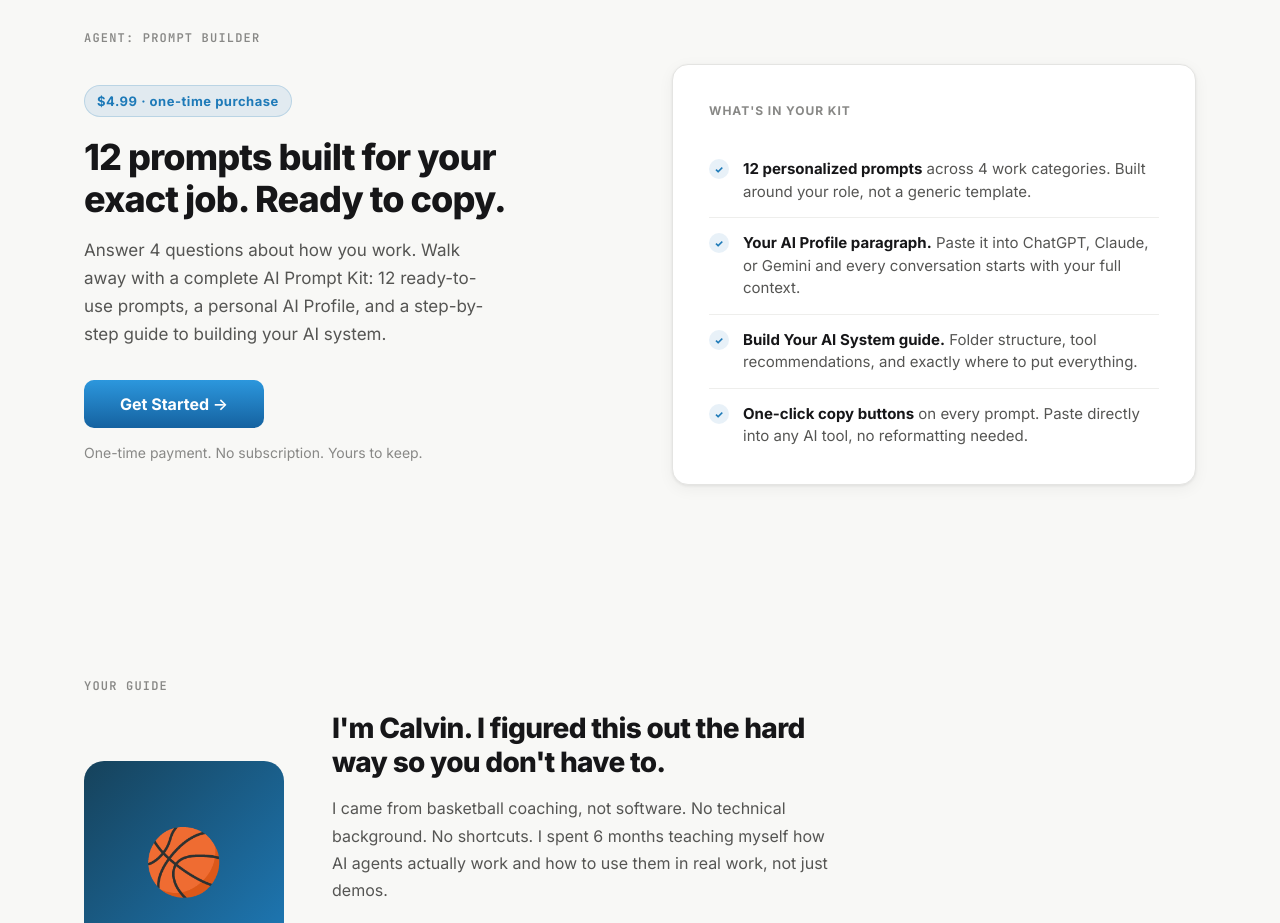
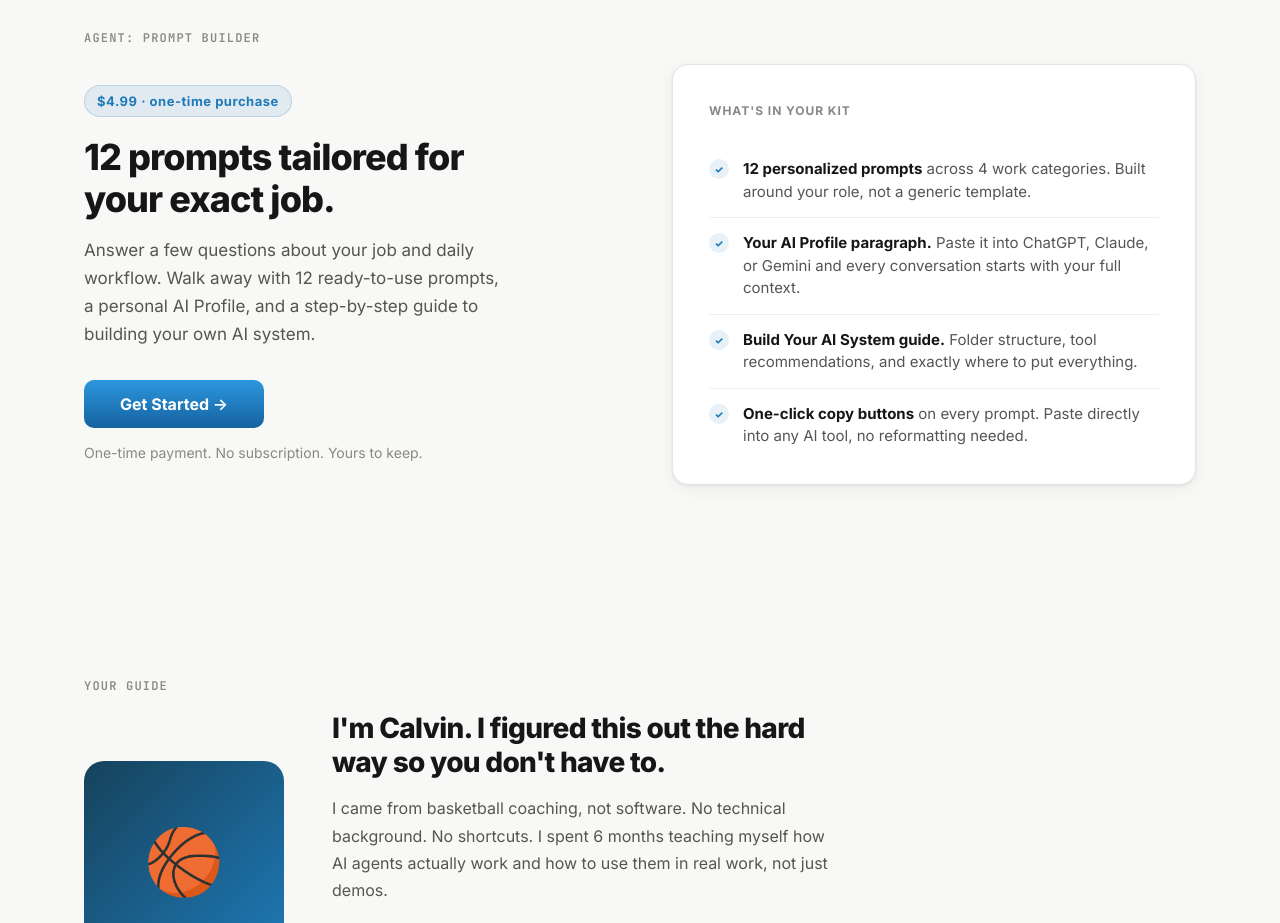
Before and after one commit to coolcalvin457-tech/agent-timesaver-nextjs, a Next.js app: page / in a window 1280 px wide. Shown: the part 2160-3083 px from the top of the page. Built offline with nearby package versions, Linux system fonts and the light colour scheme.

Commit message:
Update Prompt Builder headline and body copy

```diff
--- a/app/page.tsx
+++ b/app/page.tsx
@@ -94,7 +94,7 @@ export default function Home() {
                   className="heading-1"
                   style={{ marginBottom: "16px", maxWidth: "440px" }}
                 >
-                  12 prompts built for your exact job. Ready to copy.
+                  12 prompts tailored for your exact job.
                 </h2>
                 <p
                   className="body-lg"
@@ -104,9 +104,9 @@ export default function Home() {
                     marginBottom: "32px",
                   }}
                 >
-                  Answer 4 questions about how you work. Walk away with a
-                  complete AI Prompt Kit: 12 ready-to-use prompts, a personal
-                  AI Profile, and a step-by-step guide to building your AI
+                  Answer a few questions about your job and daily workflow.
+                  Walk away with 12 ready-to-use prompts, a personal AI
+                  Profile, and a step-by-step guide to building your own AI
                   system.
                 </p>
                 <a href="/prompt-builder" className="btn btn-primary btn-lg">
```
